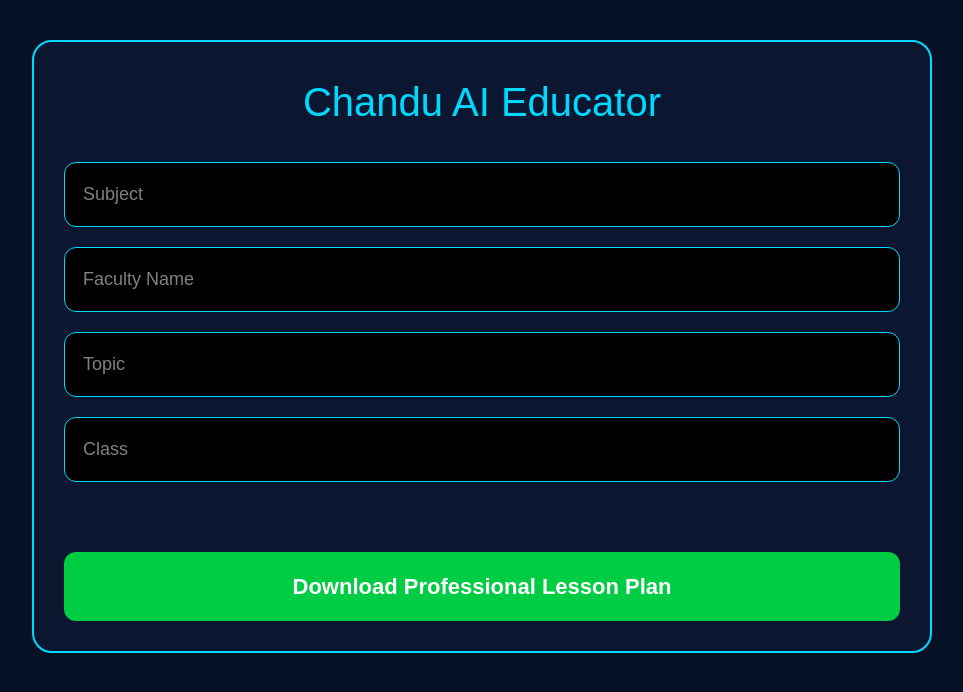
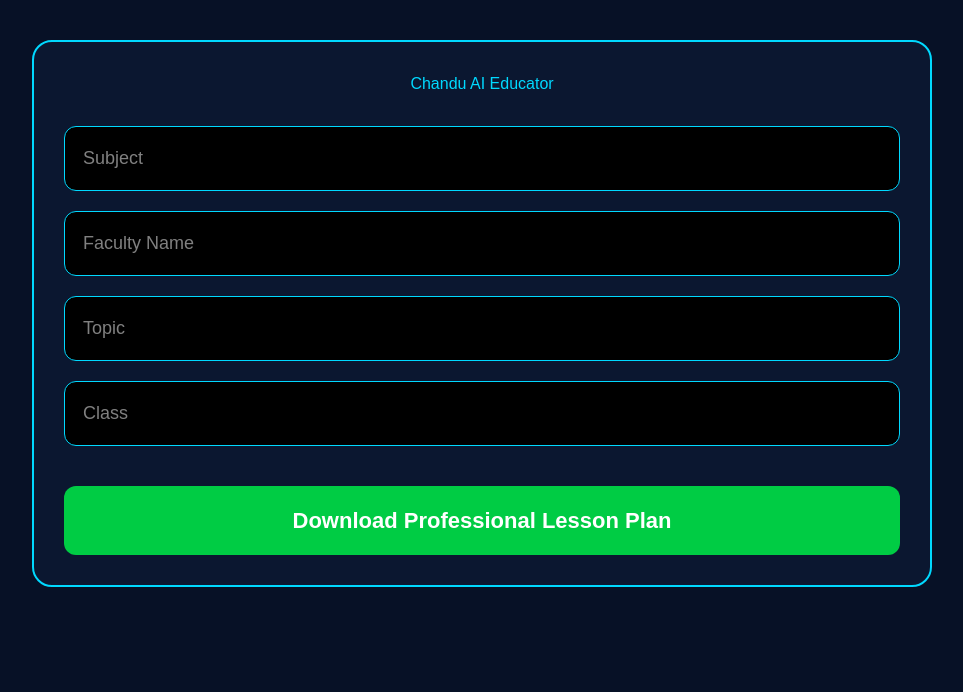
Before and after one commit to moulichandrakorukonda-gif/Moulichand-Ai-Educator, a Next.js app: page / in a window 1280 px wide. Shown: the top 692 px of the page, without its empty margins (158-1121 px from the left). Built offline with nearby package versions, Linux system fonts and the light colour scheme.

Commit message:
Removed old txt generator

```diff
--- a/app/page.tsx
+++ b/app/page.tsx
@@ -4,6 +4,7 @@ import { useState } from "react";
 import LessonPlanGenerator from "./components/LessonPlanGenerator";
 
 export default function Home() {
+
   const [subject, setSubject] = useState("");
   const [faculty, setFaculty] = useState("");
   const [topic, setTopic] = useState("");
@@ -29,12 +30,12 @@ export default function Home() {
           border: "2px solid #00d9ff",
         }}
       >
+
         <h1
           style={{
             textAlign: "center",
             color: "#00d9ff",
             marginBottom: "30px",
-            fontSize: "40px",
           }}
         >
           Chandu AI Educator
@@ -68,18 +69,13 @@ export default function Home() {
           style={inputStyle}
         />
 
-        <div
-          style={{
-            marginTop: "30px",
-          }}
-        >
         <LessonPlanGenerator
           subject={subject}
           faculty={faculty}
           topic={topic}
           className={className}
         />
-        </div>
+
       </div>
     </main>
   );
```
Lines whose indentation alone changed are shown as unchanged.
